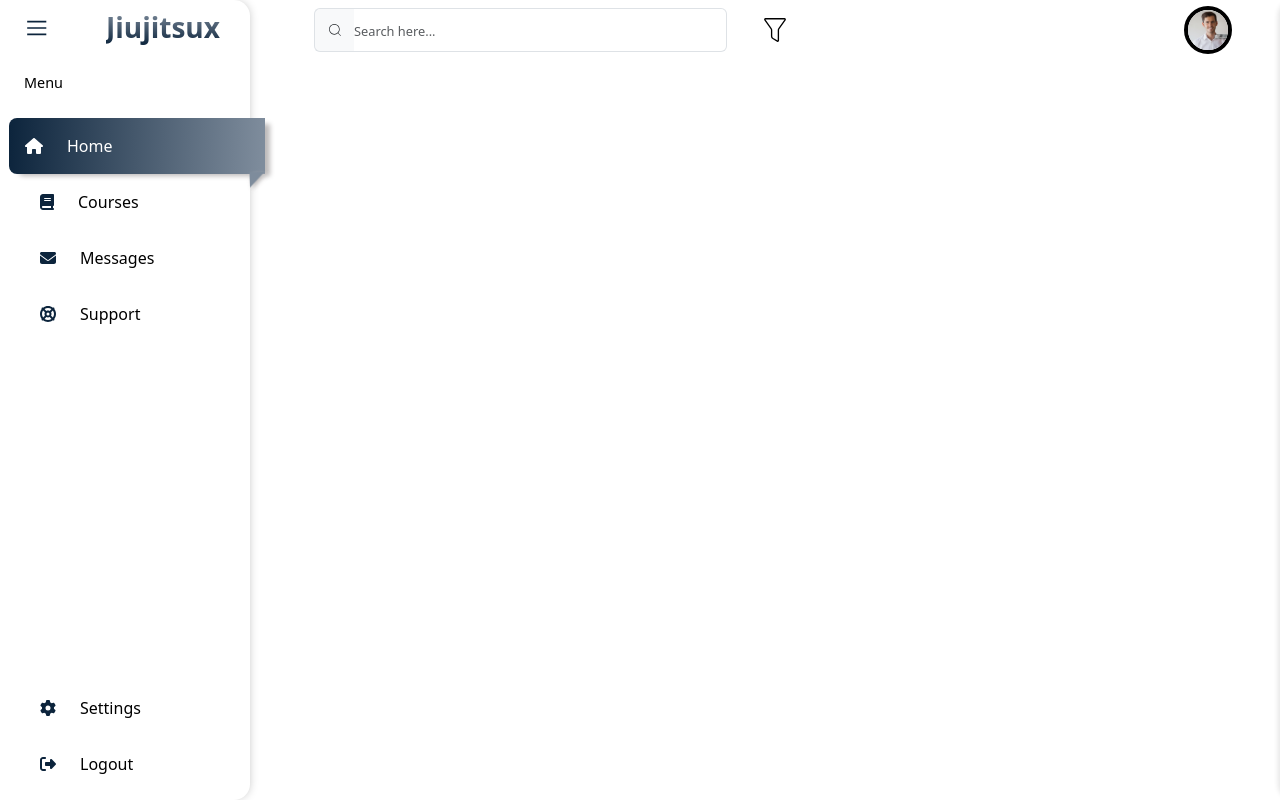
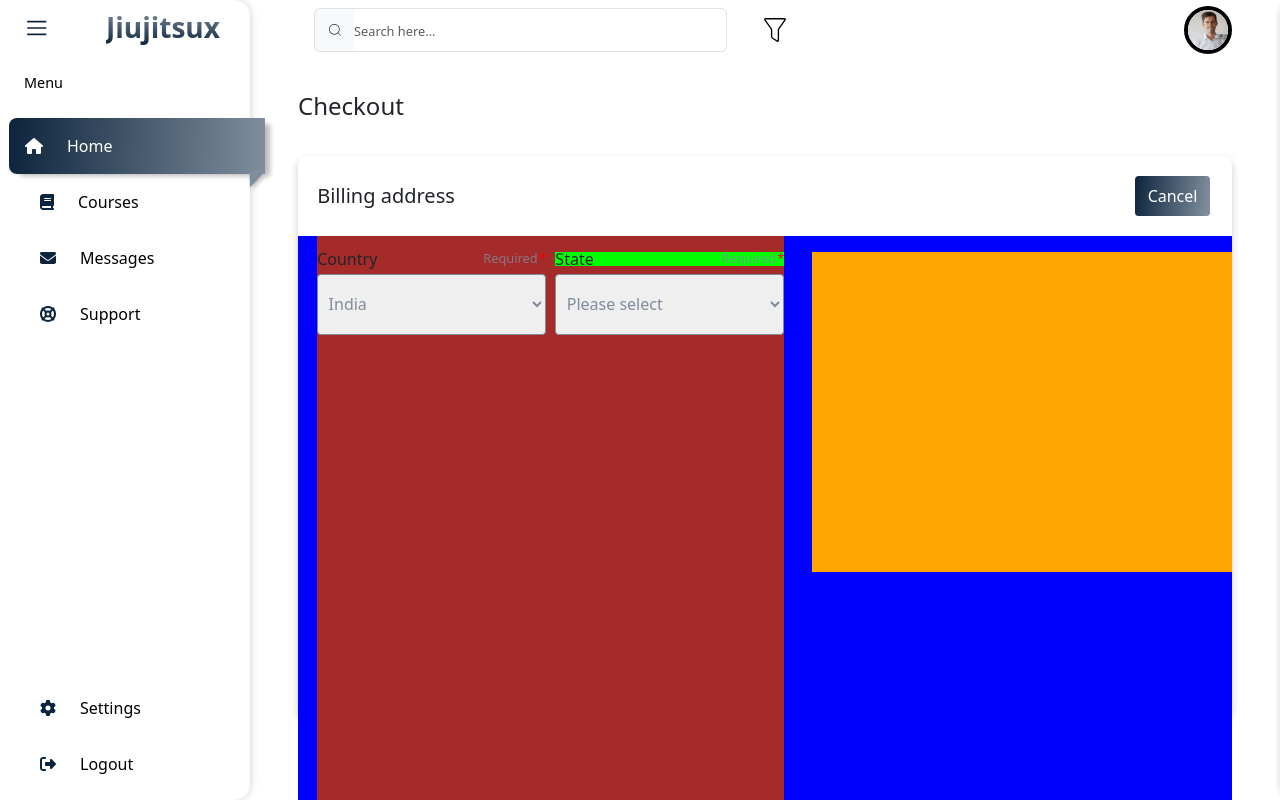
Before and after one commit to SabreenGeelani/Jiujitsu_elearn, a React (Vite) app: page /checkout in a window 1280 px wide. Built offline with nearby package versions, Linux system fonts and the light colour scheme.

Commit message:
feat[checkout+coursesAPI]:added another page and courses api implimented

```diff
--- a/src/App.jsx
+++ b/src/App.jsx
@@ -12,6 +12,7 @@ import CourseView from "./Pages/Course overview/CourseView";
 import UserCourses from "./Pages/UserCourses/UserCourses";
 import UserCourseOverview from "./Pages/UserCourseOverview/UserCourseOverview";
 import UserCart from "./Pages/UserCart/UserCart";
+import Checkout from "./Pages/Checkout/Checkout";
 
 function App() {
   return (
@@ -20,7 +21,6 @@ function App() {
         <Toaster position="top-right" />
         <Layout>
           <Routes>
-
             <Route path="/" exact element={<Login />} />
             <Route path="/signUp" element={<SignUp />} />
             <Route path="/verifyEmail" element={<VerifyEmail />} />
@@ -29,8 +29,9 @@ function App() {
             <Route path="/courseView/:id" element={<CourseView />} />
             <Route path="/courseCreation" element={<CourseCreation />} />
             <Route path="/addLesson" element={<AddLesson />} />
-            <Route path="/userCourseView" element={<UserCourseOverview/>} />
+            <Route path="/userCourseView/:id" element={<UserCourseOverview/>} />
             <Route path="/userCart" element={<UserCart/>} />
+            <Route path="/checkout" element={<Checkout/>} />
           </Routes>
         </Layout>
       </BrowserRouter>
--- a/src/Config/url.js
+++ b/src/Config/url.js
@@ -1 +1 @@
-export const BASE_URI = `http://192.168.100.21:3000`;
+export const BASE_URI = `http://192.168.100.8:3000`;
--- /dev/null
+++ b/src/Pages/Checkout/Checkout.css
@@ -0,0 +1,130 @@
+.wrapper-checkout{
+    height: max-content;
+    width: 100%;
+    /* background-color: aqua; */
+    padding-bottom: 45vh;
+}
+.top-checkout{
+    height: 8vh;
+    width: 100%;
+    /* background-color: blue; */
+}
+.container-checkout{
+    height: 70vh;
+    width: 100%;
+    /* background-color: aquamarine; */
+    border-radius: 0.7vw;
+    box-shadow: 0 4px 8px rgba(0, 0, 0, 0.2);
+}
+.top-cointainer-checkout{
+    height: 10vh;
+    width: 100%;
+    /* background-color: blue; */
+    display: flex;
+    justify-content: space-between;
+    align-items: center;
+    padding: 0 1.7vw 0 1.5vw;
+}
+.top-cointainer-checkout span{
+    display: flex;
+    align-items: center;
+    justify-content: center;
+    height: max-content;
+    width: max-content;
+    padding: 1vh 1vw;
+    color: white;
+    border-radius: 0.3vw;
+    background: linear-gradient(97.89deg, #0C243C 0%, #7E8C9C 95.36%);
+}
+.bottom-container-checkout{
+    display: flex;
+    height: max-content;
+    width: 100%;
+    background-color: blue;
+    justify-content: space-between;
+}
+.left-bottom-container-checkout{
+    background-color: brown;
+    height: 100vh;
+    width: 50%;
+    margin-left: 1.5vw;
+    padding: 2vh 0 0 0;
+}
+.left-bottom-mid-container-checkout{
+    height: 17vh;
+    width: 100%;
+    /* background-color: yellow; */
+    display: flex;
+    justify-content: space-between;
+}
+.left-bottom-mid-container-checkout div:first-child{
+    display: flex;
+    flex-direction: column;
+
+    gap: 1vh;
+    width: 49%;
+
+}
+.left-bottom-mid-container-checkout div:first-child span{
+    display: flex;
+    justify-content: space-between;
+    height: 10%;
+    /* background-color: rgb(0, 255, 0); */
+    align-items: center;
+    width: 100%;
+}
+.left-bottom-mid-container-checkout div:first-child span p:last-child{
+    font-size: 1vw;
+    color: #7e8c9cca;
+    display: flex;
+    gap: 0.1vw;
+}
+.left-bottom-mid-container-checkout div:first-child span p:last-child p{
+    color: red;
+}
+.left-bottom-mid-container-checkout div select{
+    border: 1.5px solid #7e8c9c;
+    outline: none;
+    height: 45%;
+    width: 100%;
+    padding: 0 0.5vw;
+    border-radius: 0.3vw;
+    color: #7E8C9C;
+}
+.left-bottom-mid-container-checkout div select option{
+    color: #7e8c9cdc;
+}
+.left-bottom-bottom-container-checkout{
+    /* background-color: bisque; */
+    height: 50vh;
+}
+.left-bottom-mid-container-checkout div:last-child{
+    display: flex;
+    flex-direction: column;
+    gap: 1vh;
+    width: 49%;
+}
+.left-bottom-mid-container-checkout div:last-child span{
+    display: flex;
+    justify-content: space-between;
+    height: 10%;
+    background-color: rgb(0, 255, 0);
+    align-items: center;
+    width: 100%;
+}
+.left-bottom-mid-container-checkout div:last-child span p:last-child{
+    font-size: 1vw;
+    color: #7e8c9cca;
+    display: flex;
+    gap: 0.1vw;
+}
+.left-bottom-mid-container-checkout div:last-child span p:last-child p{
+    color: red;
+}
+.right-bottom-container-checkout{
+    background-color: orange;
+    margin-top: 2vh;
+    height: 40vh;
+    width: 45%;
+
+}
--- /dev/null
+++ b/src/Pages/Checkout/Checkout.jsx
@@ -0,0 +1,66 @@
+import React from "react";
+import "./Checkout.css";
+import { FontAwesomeIcon } from "@fortawesome/react-fontawesome";
+import { faEarth } from "@fortawesome/free-solid-svg-icons";
+const Checkout = () => {
+  return (
+    <>
+      <div className="wrapper-checkout">
+        <div className="top-checkout">
+          <h4>Checkout</h4>
+        </div>
+        <div className="container-checkout">
+          <div className="top-cointainer-checkout">
+            <h5>Billing address</h5>
+            <span>
+              <p>Cancel</p>
+            </span>
+          </div>
+          <div className="bottom-container-checkout">
+            <div className="left-bottom-container-checkout">
+              <div className="left-bottom-mid-container-checkout">
+                <div>
+                  <span>
+                    <p>Country</p>
+                    <p>
+                      Required <p>*</p>
+                    </p>
+                  </span>
+
+                  <select>
+                    <option value="option1">India</option>
+                    <option value="option2">Option 2</option>
+                    <option value="option3">Option 3</option>
+                  </select>
+
+                </div>
+                <div>
+                  <span>
+                    <p>State</p>
+                    <p>
+                      Required <p>*</p>
+                    </p>
+                  </span>
+
+                  <select>
+                    <option value="option1"><p>Please select</p></option>
+                    <option value="option2">Option 2</option>
+                    <option value="option3">Option 3</option>
+                  </select>
+
+                </div>
+
+
+              </div>
+
+              <div className="left-bottom-bottom-container-checkout"></div>
+            </div>
+            <div className="right-bottom-container-checkout"></div>
+          </div>
+        </div>
+      </div>
+    </>
+  );
+};
+
+export default Checkout;
--- a/src/Pages/Courses/Courses.jsx
+++ b/src/Pages/Courses/Courses.jsx
@@ -40,7 +40,7 @@ const Courses = () => {
     }
  });
 
-
+console.log(data || error)
 //  if(data.data === ){
 //     setcourse(false)
 //  }
@@ -84,7 +84,7 @@ const coursesData = useMemo(()=> data?.data || [],[data]);
           <h6>Add Course</h6>
         </div>
       </div>
-      {error?.response?.data?.message !== "No courses found"  ? (
+      {error?.response?.data?.message !== "no courses found"  ? (
         <div className="bottom-courses">{cards}</div>
       ) : (
         <div className="no-courses-courses">
--- a/src/Pages/UserCart/UserCart.css
+++ b/src/Pages/UserCart/UserCart.css
@@ -90,16 +90,16 @@
     padding-top: 2vh;
     gap: 1vh;
 }
-.mid-left-usercart div .mid-left-right-usercart h6{
+.mid-left-right-usercart h6{
     display: flex;
     align-items: end;
     position: relative;
     width: max-content;
 }
-.mid-left-usercart div .mid-left-right-usercart h6:last-child{
-    font-size: 0.5vw;
+.mid-left-right-usercart span p{
+    font-size: 1vw;
     text-decoration: line-through;
-    color: #7e8c9cad;
+    color: #7E8C9C;
 }
 .mid-left-usercart div .mid-left-right-usercart h6 .tag-usercart{
     position: absolute;
--- a/src/Pages/UserCart/UserCart.jsx
+++ b/src/Pages/UserCart/UserCart.jsx
@@ -28,7 +28,7 @@ const UserCart = () => {
           </div>
           <div className="mid-left-right-usercart">
               <h6>$10.99 <FontAwesomeIcon icon={faTag} className='tag-usercart'/></h6>
-              <h6>$15.99</h6>
+              <span><p>$15.99</p></span>
               <div><p>-</p><p>1</p><p>+</p></div>
           </div>
         </div>
--- a/src/Pages/UserCourses/UserCourses.css
+++ b/src/Pages/UserCourses/UserCourses.css
@@ -3,7 +3,7 @@
     width: 100%;
     display: flex;
     margin-top: 0;
-    justify-content: space-between;
+    justify-content: start;
     align-items: center;
     padding: 0 0vw 0 0vw;
 }
@@ -27,7 +27,7 @@
 .categories-userCourses{
     /* background-color: blue; */
     height: 7vh;
-    width: max-content;
+    width: 100%;
     border-bottom: 1px solid #7E8C9C;
     /* margin-left: 2vw; */
     display: flex;
```
Also changed, not shown: src/Pages/UserCourses/UserCourses.jsx (+59 -27 lines).
